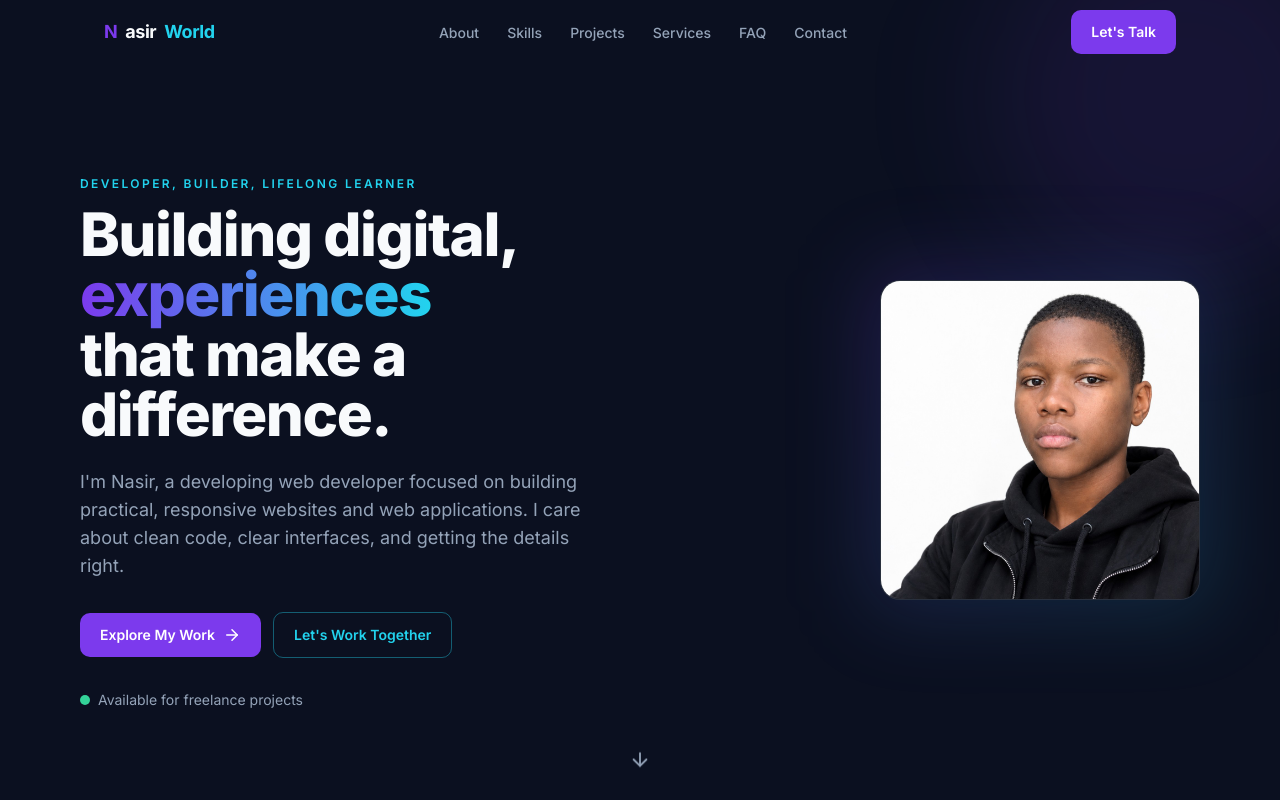
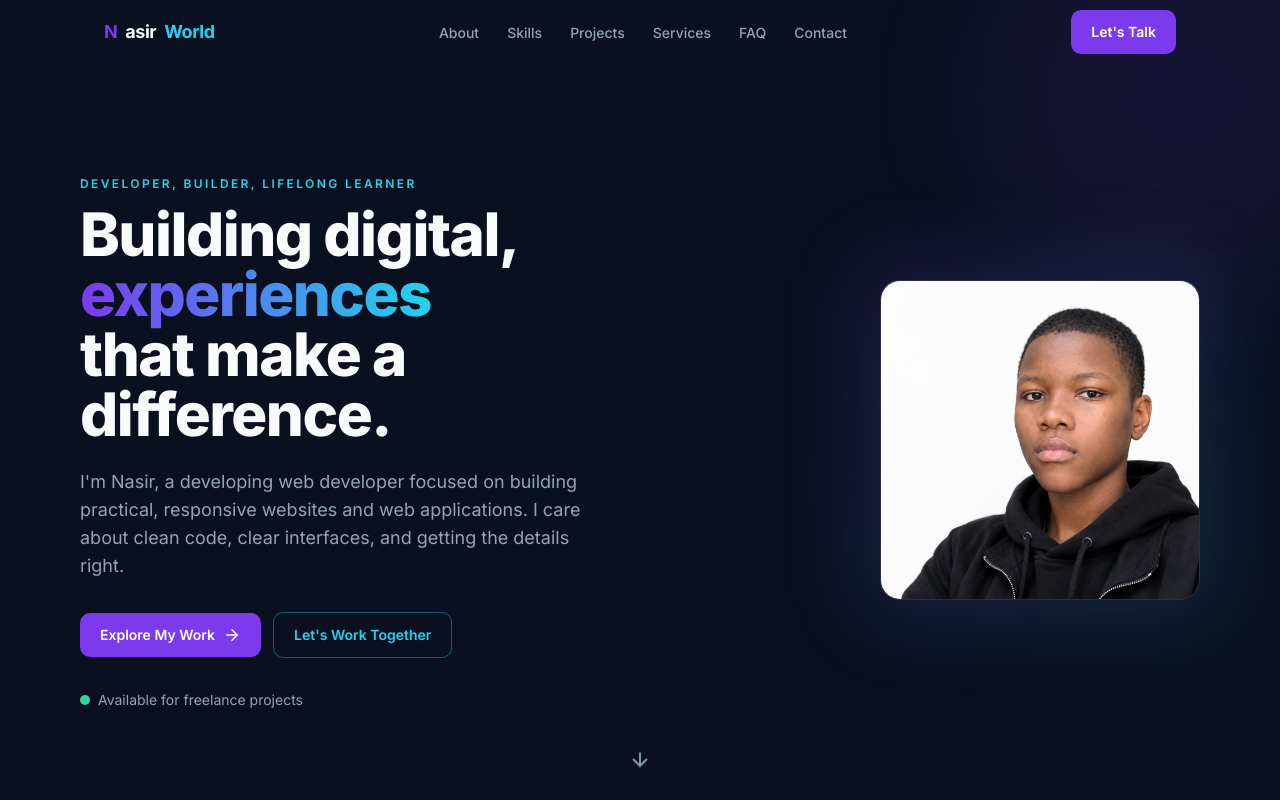
Before and after one commit to nasirabubakar-dev/NasirWorld, a React (Vite) app: page / in a window 1280 px wide. Shown: the top 800 px of the page. Built offline with nearby package versions, Linux system fonts and the light colour scheme.

Commit message:
Fix hero headshot presentation

```diff
--- a/src/components/Hero.jsx
+++ b/src/components/Hero.jsx
@@ -1,6 +1,5 @@
-import { ArrowRight, ArrowDown, MapPin } from 'lucide-react';
+import { ArrowRight, ArrowDown } from 'lucide-react';
 import Reveal from './Reveal.jsx';
-import Headshot from '/headshot.png';
 
 export default function Hero() {
   return (
@@ -55,7 +54,7 @@ export default function Hero() {
 
             <Reveal delay={320}>
               <div className="mt-8 flex items-center gap-2 text-sm text-ink-secondary">
-                <span className="relative flex h-2.5 w-2.5">
+                <span className="relative flex h-2.5 w-2.5" aria-hidden="true">
                   <span className="absolute inline-flex h-full w-full rounded-full bg-emerald-400 opacity-75 motion-safe:animate-ping" />
                   <span className="relative inline-flex h-2.5 w-2.5 rounded-full bg-emerald-400" />
                 </span>
@@ -64,17 +63,23 @@ export default function Hero() {
             </Reveal>
           </div>
 
-          {/* Image / placeholder */}
+          {/* Professional headshot */}
           <div className="order-1 md:order-2">
             <Reveal delay={120} className="flex justify-center md:justify-end">
               <div className="relative">
-                <div className="absolute -inset-3 rounded-[var(--radius-lg)] bg-gradient-to-br from-accent-primary/20 to-accent-secondary/15 blur-2xl" aria-hidden="true" />
+                <div
+                  className="absolute -inset-3 rounded-[var(--radius-lg)] bg-gradient-to-br from-accent-primary/20 to-accent-secondary/15 blur-2xl"
+                  aria-hidden="true"
+                />
                 <div className="relative h-56 w-56 overflow-hidden rounded-[var(--radius-lg)] border border-white/10 bg-base-surface sm:h-72 sm:w-72 md:h-80 md:w-80">
-                  {/* Replaceable placeholder */}
-                  <div className="flex h-full w-full flex-col items-center justify-center gap-3 text-center">
-                    <img src={Headshot} alt="Nasir Abubakar" />
-                    <p className="text-xs font-medium text-ink-secondary">Headshot placeholder</p>
-                  </div>
+                  <img
+                    src="/headshot.png"
+                    alt="Portrait of Nasir Abubakar"
+                    className="h-full w-full object-cover object-center"
+                    width="640"
+                    height="640"
+                    fetchPriority="high"
+                  />
                 </div>
               </div>
             </Reveal>
```
